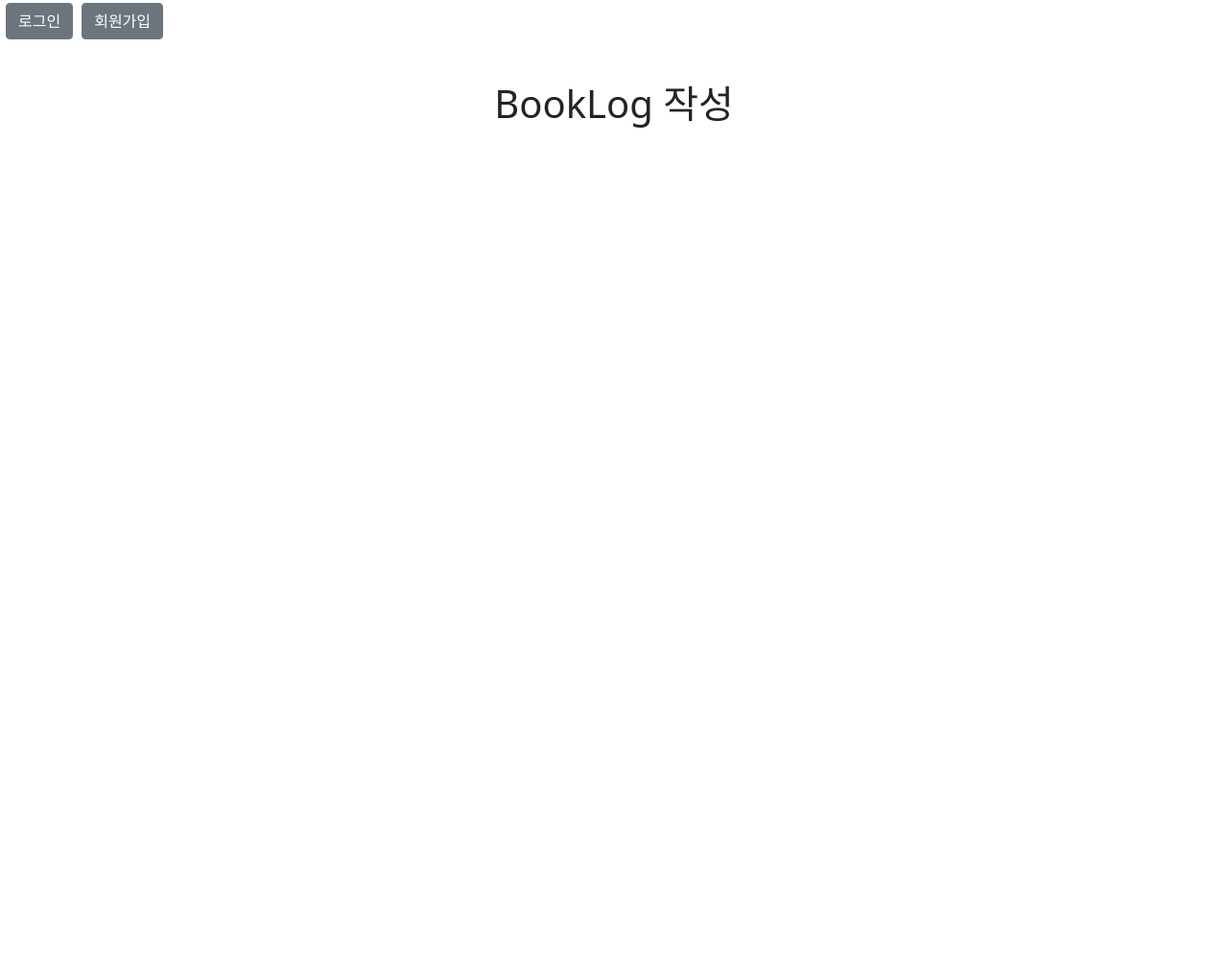
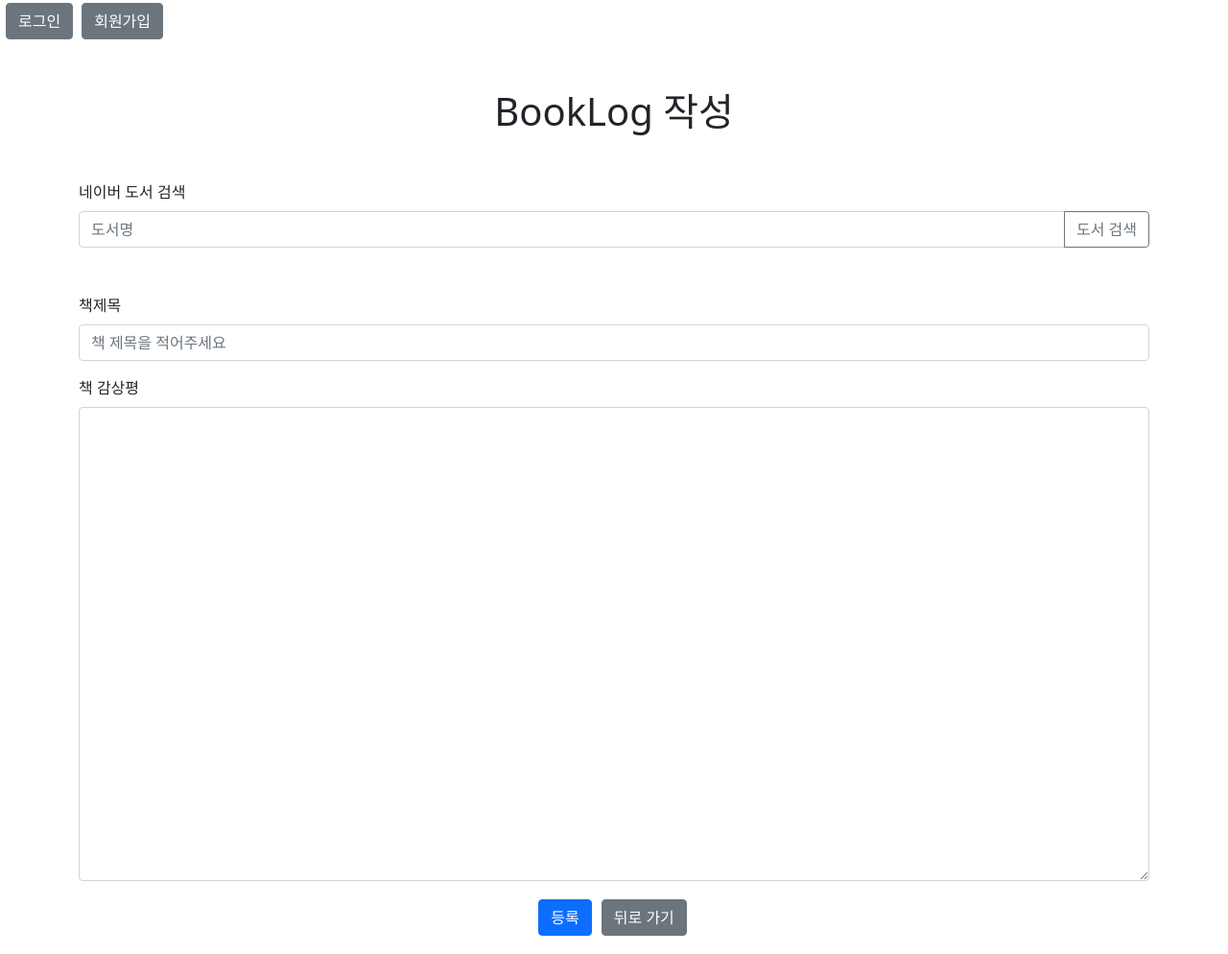
Before and after one commit to rmadbstjd/BookLog, a Flask app: page /edit-page in a window 1280 px wide. Shown: the whole page at 96% size. Before the commit the page ends 133 px from the top, so only its background shows below. Run offline with Flask 2, Linux system fonts and the light colour scheme.

Commit message:
edit-page.html 디자인을 제외한 레이아웃 완성

```diff
--- a/templates/edit-page.html
+++ b/templates/edit-page.html
@@ -27,12 +27,62 @@
   </head>
 
   <body>
-    <div class="header">
+    <div class="header mb-5 ">
       <button type="button" class="btn btn-secondary">로그인</button>
       <button type="button" class="btn btn-secondary">회원가입</button>
     </div>
-    <div class="container-fluid">
-      <h1 class="MainTitle">BookLog 작성</h1>
+
+    <div class="container-fluid mb-5 ">
+      <h1 class="MainTitle mb-5 ">BookLog 작성</h1>
+    </div>
+
+    <div class="container mt-5">
+      <form class="mb-5">
+        <label for="booknameSearch" class="form-label">네이버 도서 검색</label>
+        <div class="input-group mb-3">
+          <input type="text" class="form-control" id="booknameSearch" placeholder="도서명">
+          <button class="btn btn-outline-secondary" type="button" id="button-addon2" data-bs-toggle="modal" data-bs-target="#exampleModal">도서 검색</button>
+        </div>
+      </form>
+      <!-- 네이버 책 API 활용 예정 : https://developers.naver.com/apps/#/register?defaultScope=search -->
+
+      <form>
+        <div class="mb-3">
+          <label for="exampleFormControlInput1" class="form-label">책제목</label>
+          <input type="text" class="form-control" id="exampleFormControlInput1" placeholder="책 제목을 적어주세요">
+        </div>
+        <div class="mb-3">
+          <label for="exampleFormControlTextarea1" class="form-label">책 감상평</label>
+          <textarea class="form-control" id="exampleFormControlTextarea1" rows="20"></textarea>
+        </div>
+        <div class="mb-3 text-center">
+        <button type="submit" class="btn btn-primary">등록</button>
+        <button type="button" class="btn btn-secondary">뒤로 가기</button>
+        </div>
+      </form>
+
+      <!-- Modal -->
+
+      <div class="modal fade" id="exampleModal" tabindex="-1" aria-labelledby="exampleModalLabel" aria-hidden="true">
+        <div class="modal-dialog modal-dialog-centered modal-dialog-scrollable">
+          <div class="modal-content">
+            <div class="modal-header">
+              <h5 class="modal-title" id="exampleModalLabel">도서 검색 결과</h5>
+              <button type="button" class="btn-close" data-bs-dismiss="modal" aria-label="Close"></button>
+            </div>
+            <div class="modal-body">
+              네이버 api 검색결과 노출 예정
+              https://developers.naver.com/apps/#/register?defaultScope=search
+            </div>
+            <div class="modal-footer">
+              <button type="button" class="btn btn-secondary" data-bs-dismiss="modal">닫기</button>
+              <button type="button" class="btn btn-primary">검색결과 선택</button>
+            </div>
+          </div>
+        </div>
+      </div>
+
+
     </div>
 
   </body>
```
